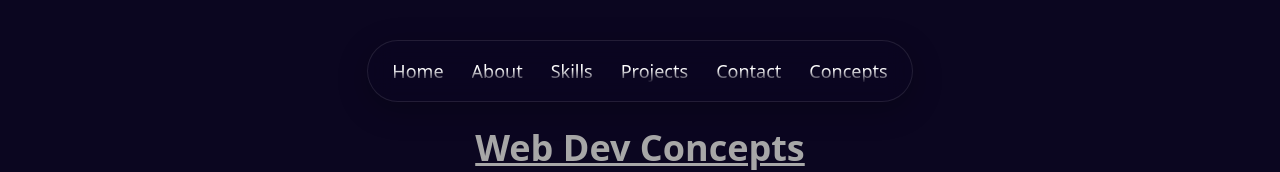
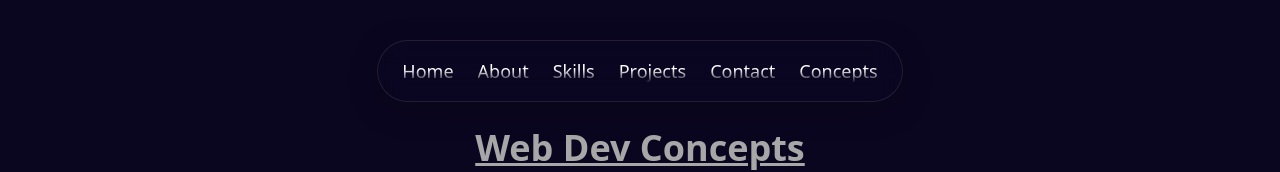
Before and after one commit to garv000/garv-portfolio, a Next.js app: page /concepts in a window 1280 px wide. Shown: the top 172 px of the page. Built offline with nearby package versions, Linux system fonts and the light colour scheme.

Commit message:
first commit

```diff
--- a/components/Navbar.js
+++ b/components/Navbar.js
@@ -94,7 +94,7 @@ const NavBar = () => {
   return (
     <div className="w-full flex items-center justify-center fixed z-50 top-0 left-0 md:p-0 px-5">
       <div className="container md:my-10 my-5 flex items-center justify-center">
-        <div className="flex items-center md:gap-7 gap-5 bg-[#0b062030] border border-white/10 rounded-full backdrop-blur-md shadow-[0_8px_30px_rgba(0,0,0,0.25)] md:px-6 md:p-4 px-5 p-3">
+        <div className="flex items-center md:gap-6 gap-4 bg-[#0b062030] border border-white/10 rounded-full backdrop-blur-md shadow-[0_8px_30px_rgba(0,0,0,0.25)] md:px-6 md:p-4 px-4 p-3">
           {navItems.map((item, index) => (
             <div
               key={index}
```
